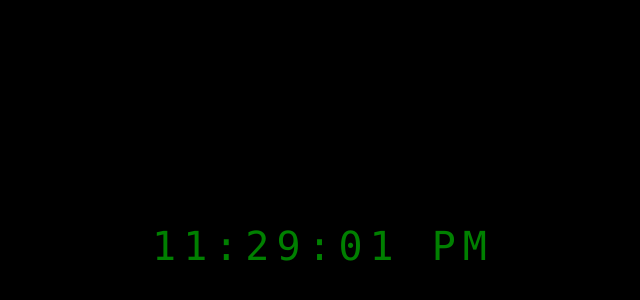
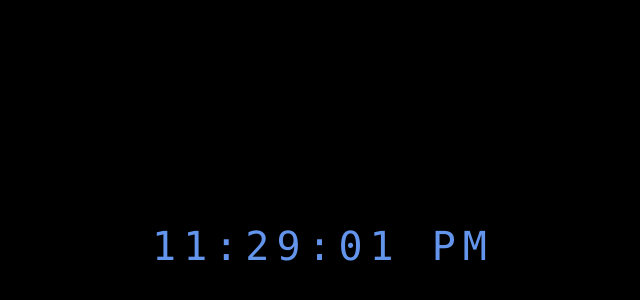
Before and after one commit to jaxenmorphis/jaxenmorphis.github.io, a plain HTML site: page index.html in a window 1280 px wide. Shown: the part 154-454 px from the top of the page, without its empty margins (317-957 px from the left). Drawn offline with Linux system fonts and the light colour scheme.

Commit message:
Update styles.css

```diff
--- a/styles.css
+++ b/styles.css
@@ -7,7 +7,7 @@ body {
     top: 50%;
     left: 50%;
     transform: translateX(-50%) translateY(-50%);
-    color: green;
+    color: cornflowerblue;
     font-size: 40px;
     font-family: Consolas;
     letter-spacing: 7px;
```
